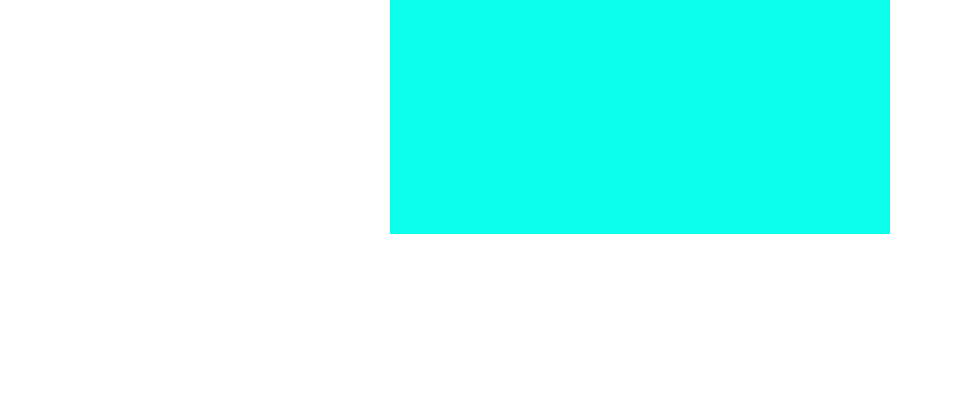
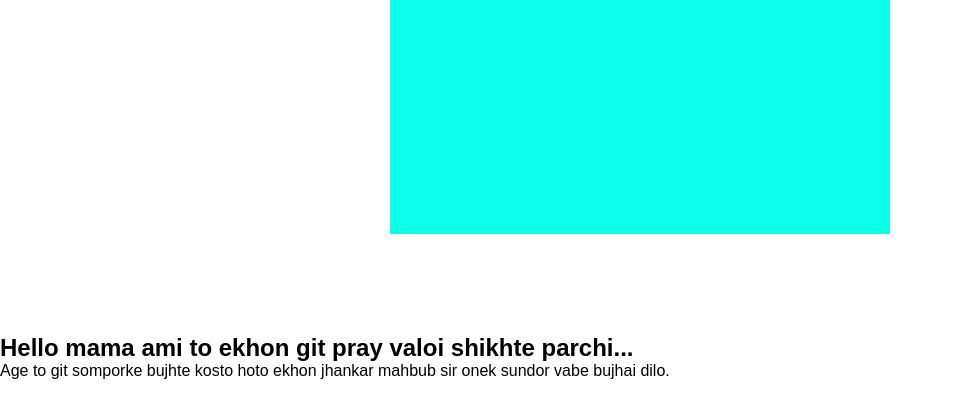
Before and after one commit to rokibuls2020/first-website, a plain HTML site: page index.html in a window 1280 px wide. Shown: the part 166-584 px from the top of the page, without its empty margins (0-953 px from the left). Drawn offline with Linux system fonts and the light colour scheme.

Commit message:
second commit

```diff
--- a/index.html
+++ b/index.html
@@ -9,7 +9,10 @@
 <body>
 
     <h1>This is my First Website.</h1>
-
+    <h2>Hello mama ami to ekhon git pray valoi shikhte parchi... </h2>
+    <div>
+        <p>Age to git somporke bujhte kosto hoto ekhon jhankar mahbub sir onek sundor vabe bujhai dilo.</p>
+    </div>
 
 
 
```
